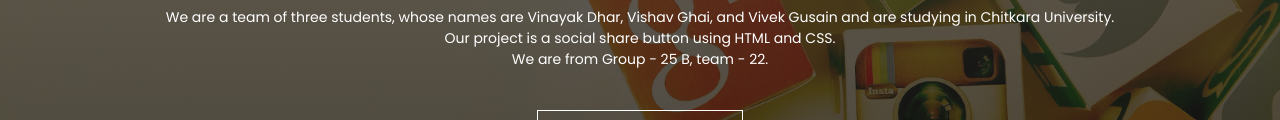
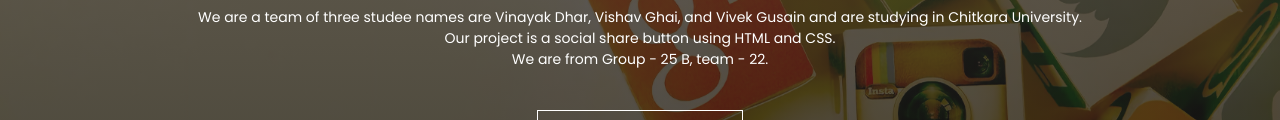
Before and after one commit to VI7V/vivekgusain08-scm-project, a plain HTML site: page index.htm in a window 1280 px wide. Shown: the part 370-490 px from the top of the page. Drawn offline with Linux system fonts and the light colour scheme.

Commit message:
Update index.htm

```diff
--- a/index.htm
+++ b/index.htm
@@ -21,7 +21,7 @@
         </nav>
         <div class="text-box">
             <h1>Social Share Button</h1>
-            <p>We are a team of three students, whose names are Vinayak Dhar, Vishav Ghai, and Vivek Gusain and are studying in Chitkara University. <br>Our project is a social share button using HTML and CSS. <br>We are from Group - 25 B, team - 22. </p>
+            <p>We are a team of three studee names are Vinayak Dhar, Vishav Ghai, and Vivek Gusain and are studying in Chitkara University. <br>Our project is a social share button using HTML and CSS. <br>We are from Group - 25 B, team - 22. </p>
             <a href="#" class="hero-btn" id="show-login">visit us to know more</a>
         </div>
     </section>
```
